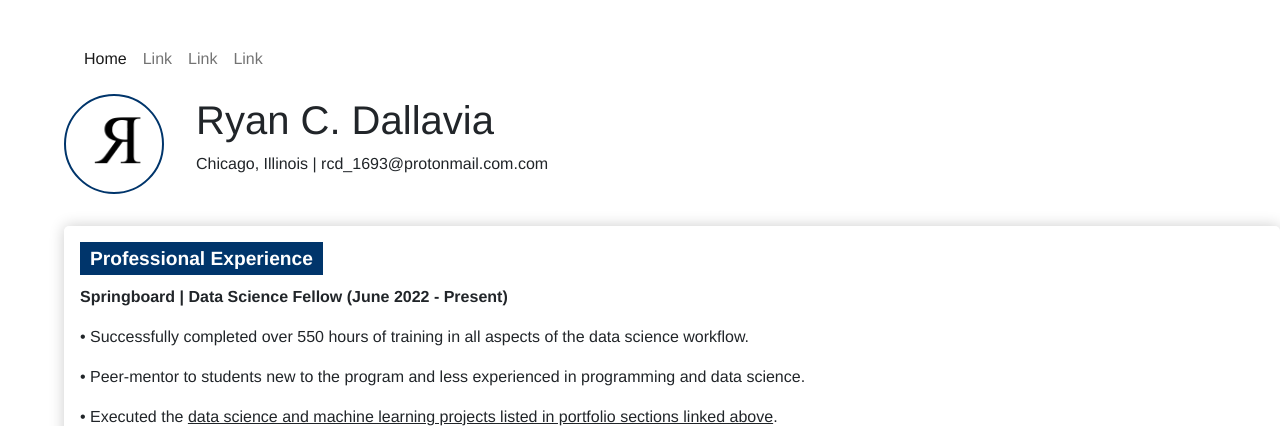
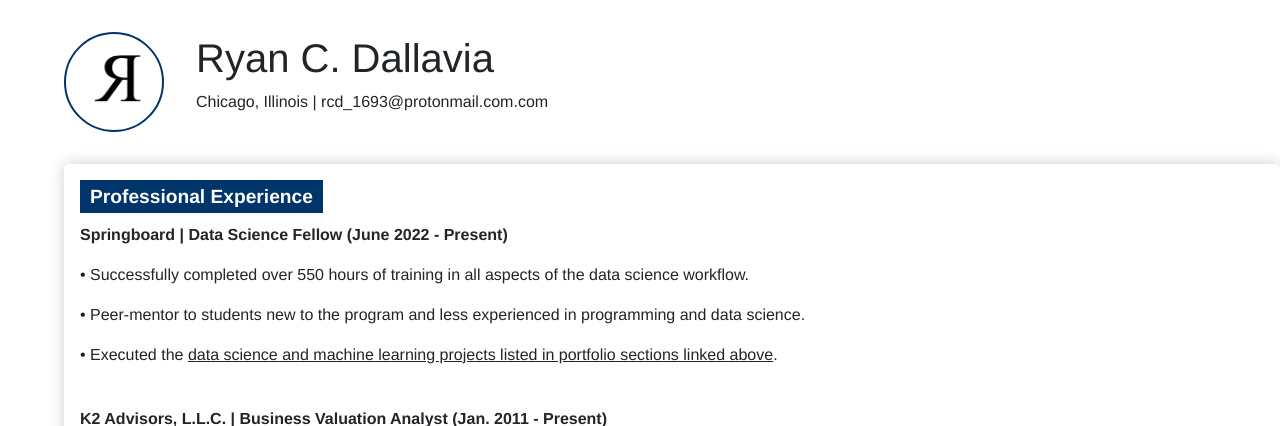
Before and after one commit to RDallavia/Website, a Flask app: page / in a window 1280 px wide. Shown: the top 426 px of the page. Run offline with Flask 3, Linux system fonts and the light colour scheme.

Commit message:
remove navbar

```diff
--- a/templates/layout.html
+++ b/templates/layout.html
@@ -9,29 +9,6 @@
 <link rel="stylesheet" href="{{ url_for('static', filename='styles.css') }}">
 </head>
 <body>
-    <nav class="navbar navbar-expand-lg bg-body-tertiary center-navbar">
-        <div class="container-fluid">
-          <button class="navbar-toggler" type="button" data-bs-toggle="collapse" data-bs-target="#navbarSupportedContent" aria-controls="navbarSupportedContent" aria-expanded="false" aria-label="Toggle navigation">
-            <span class="navbar-toggler-icon"></span>
-          </button>
-          <div class="collapse navbar-collapse" id="navbarSupportedContent">
-            <ul class="navbar-nav me-auto mb-2 mb-lg-0">
-              <li class="nav-item">
-                <a class="nav-link active" aria-current="page" href="#">Home</a>
-              </li>
-              <li class="nav-item">
-                <a class="nav-link" href="#">Link</a>
-              </li>
-              <li class="nav-item">
-                <a class="nav-link" href="#">Link</a>
-              </li>
-              <li class="nav-item">
-                <a class="nav-link" href="#">Link</a>
-              </li>
-            </ul>
-          </div>
-        </div>
-    </nav>
 {% block body %}{% endblock %}
 <script src="https://cdn.jsdelivr.net/npm/@popperjs/core@2.11.6/dist/umd/popper.min.js" integrity="sha384-oBqDVmMz9ATKxIep9tiCxS/Z9fNfEXiDAYTujMAeBAsjFuCZSmKbSSUnQlmh/jp3" crossorigin="anonymous"></script>
 <script src="https://cdn.jsdelivr.net/npm/bootstrap@5.2.3/dist/js/bootstrap.min.js" integrity="sha384-cuYeSxntonz0PPNlHhBs68uyIAVpIIOZZ5JqeqvYYIcEL727kskC66kF92t6Xl2V" crossorigin="anonymous"></script>
```
